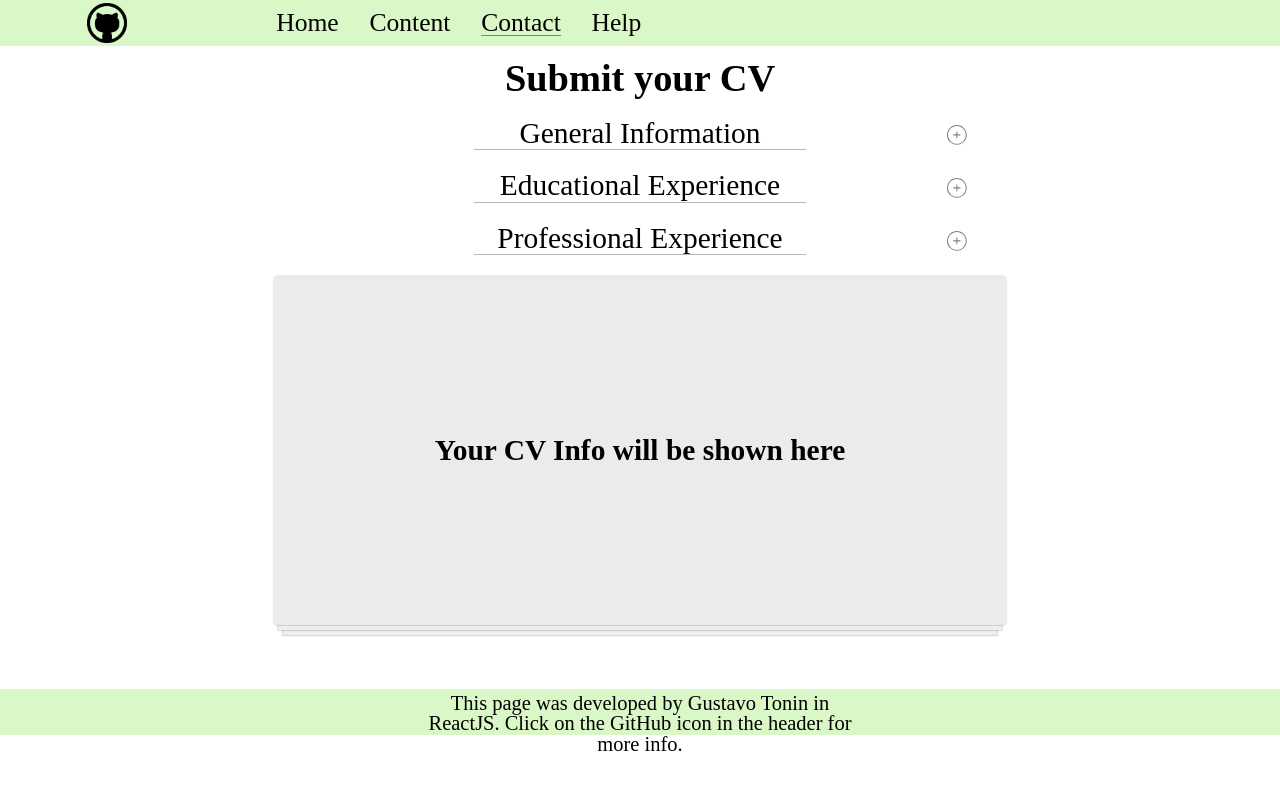
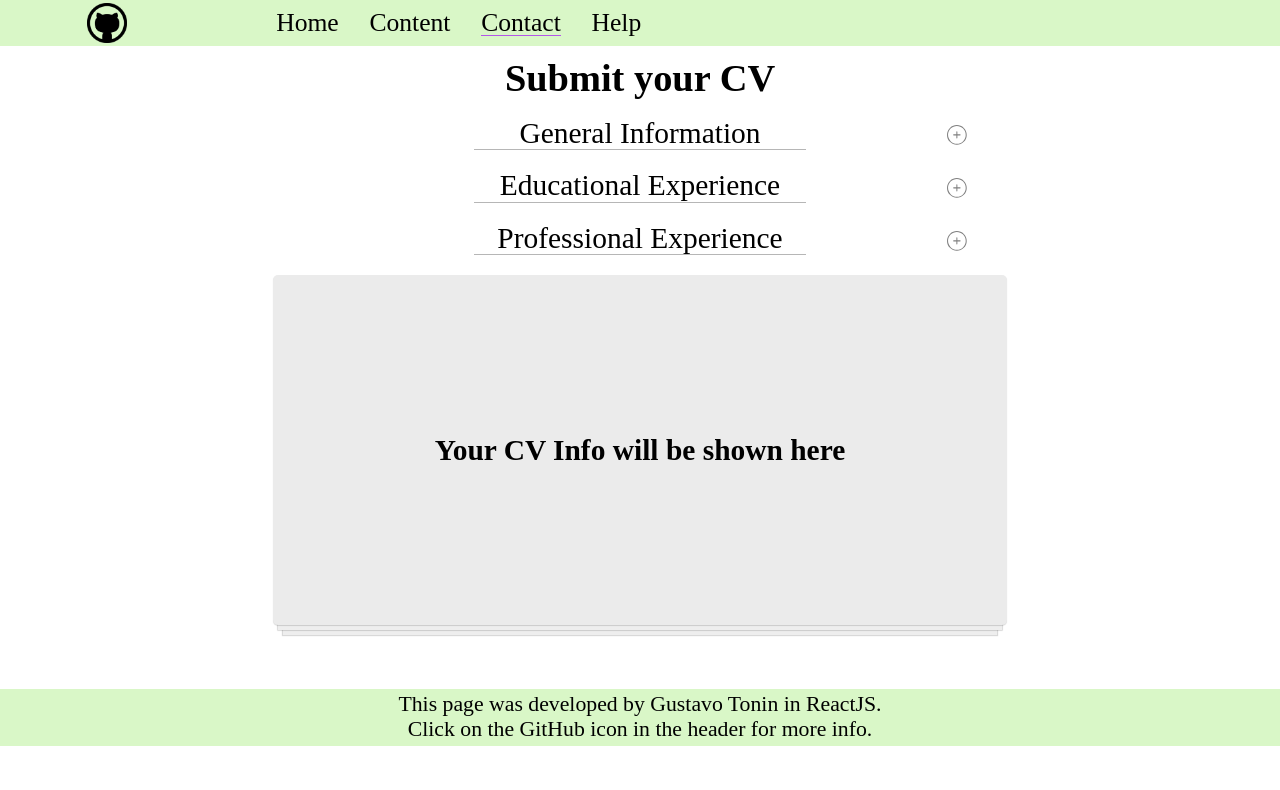
Before and after one commit to notstoe/cv-project, a React (Create React App) app: page / in a window 1280 px wide. Shown: the top 790 px of the page. Built offline with nearby package versions, Linux system fonts and the light colour scheme; a web font is replaced by a local one.

Commit message:
fixed css files priority

```diff
--- a/src/components/Footer/Footer.css
+++ b/src/components/Footer/Footer.css
@@ -1,14 +1,14 @@
 .footer {
 	margin-bottom: 0px;
 	margin-top: 5vw;
-	padding: 4px;
-	height: 3vw;
+	padding: 3px;
 	background-color: #d9f7c7;
 }
 
 .footerContent {
 	margin: 0 auto;
 	text-align: center;
-	font-size: 1.6vw;
-	width: 35vw;
+	font-size: 1.7vw;
+	width: 40vw;
+	line-height: 2vw;
 }
--- a/src/components/Footer/Footer.js
+++ b/src/components/Footer/Footer.js
@@ -3,12 +3,12 @@ import "./Footer.css";
 
 function Footer() {
 	return (
-		<header className="footer">
+		<footer className="footer">
 			<p className="footerContent">
 				This page was developed by Gustavo Tonin in ReactJS. Click on the GitHub
 				icon in the header for more info.
 			</p>
-		</header>
+		</footer>
 	);
 }
 
```
